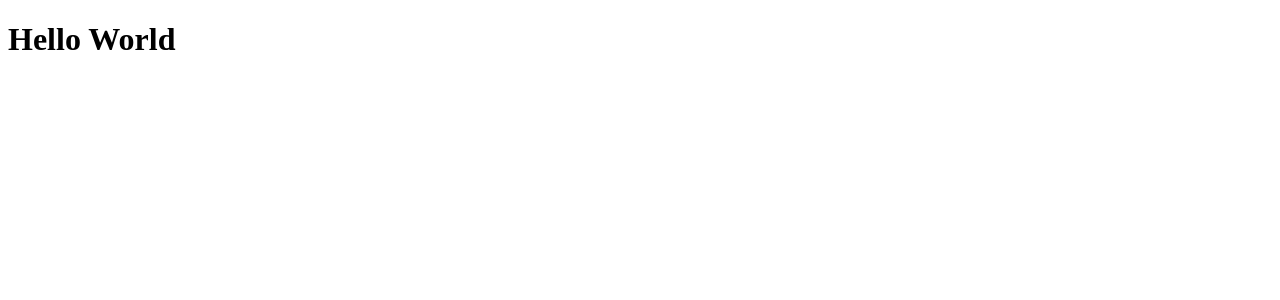
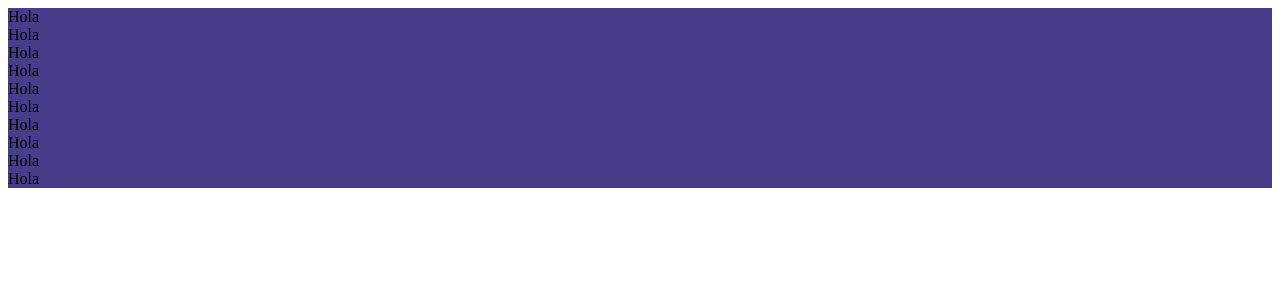
Before and after one commit to El-Mendez/Web_Lab08, a React app: page / in a window 1280 px wide. Shown: the top 300 px of the page. Built offline with nearby package versions, Linux system fonts and the light colour scheme.

Commit message:
Pues algo es algo

```diff
--- /dev/null
+++ b/app/src/components/App/App.css
@@ -0,0 +1,3 @@
+.App {
+
+}
--- /dev/null
+++ b/app/src/components/App/App.js
@@ -0,0 +1,34 @@
+import React from "react";
+import CardBoard from "../CardBoard/CardBoard";
+import "./App.css"
+import buildDeck from "../../utils/buildDeck";
+
+
+export default class App extends React.Component {
+    constructor(props) {
+        super(props);
+        this.state = {
+            deck: buildDeck(),
+            selectedGroup: [],
+            isComparing: false,
+        }
+    }
+
+    selectCard(card){
+        this.setState(() => {
+            this.state.selectedGroup.push(card);
+        })
+    }
+
+    render() {
+        return (
+            <div className={"App"}>
+                <CardBoard
+                    deck={this.state.deck}
+                    selectedGroup={this.state.selectedGroup}
+                    selectCard={(card) => this.selectCard(card)}
+                />
+            </div>
+        )
+    }
+}
--- /dev/null
+++ b/app/src/components/Card/Card.css
@@ -0,0 +1,7 @@
+.cardFront {
+    background: darkslateblue;
+}
+
+.cardBack {
+    background: indianred;
+}
--- /dev/null
+++ b/app/src/components/Card/Card.js
@@ -0,0 +1,22 @@
+import React from "react";
+import "./Card.css"
+import ReactCardFlip from "react-card-flip";
+
+export default class Carta extends React.Component {
+    render() {
+        return (
+            <div className={"card"} onClick={this.props.selectCard}>
+                <ReactCardFlip isFlipped={this.props.beingCompared || this.props.wasGuessed}>
+                    <div className={"cardFront"}>
+                        Hola
+                    </div>
+
+                    <div className={"cardBack"}>
+                        Adios
+                    </div>
+
+                </ReactCardFlip>
+            </div>
+        );
+    }
+}
--- /dev/null
+++ b/app/src/components/CardBoard/CardBoard.css
@@ -0,0 +1,3 @@
+.cardBoard {
+    background: black;
+}
--- /dev/null
+++ b/app/src/components/CardBoard/CardBoard.js
@@ -0,0 +1,24 @@
+import React from "react";
+import Card from "../Card/Card"
+import "./CardBoard.css"
+import contains from "../../utils/contains";
+
+export default class CardBoard extends React.Component {
+    render() {
+        return (
+            <div className={"cardBoard"}>
+                {
+                    this.props.deck.map((card, index) => {
+                        const isBeingCompared = contains(this.props.selectedGroup, card);
+                        return <Card
+                            key={index}
+                            beingCompared = {isBeingCompared}
+                            wasGuessed={card.wasGuessed}
+                            selectCard={() => this.props.selectCard(card)}
+                        />
+                    })
+                }
+            </div>
+        )
+    }
+}
--- a/app/src/components/Test.js
+++ /dev/null
@@ -1,9 +0,0 @@
-import React from "react";
-
-class Test extends React.Component {
-    render() {
-        return <h1>Hello World</h1>;
-    }
-}
-
-export default Test;
--- /dev/null
+++ b/app/src/constants.js
@@ -0,0 +1,3 @@
+export const CONSTANTS = {
+    cardNumber: 10
+}
--- a/app/src/index.js
+++ b/app/src/index.js
@@ -1,5 +1,5 @@
 import React from "react";
 import ReactDOM from "react-dom";
-import Test from "./components/Test";
+import App from "./components/App/App"
 
-ReactDOM.render(<Test />, document.getElementById("root"));
+ReactDOM.render(<App />, document.getElementById("root"));
--- /dev/null
+++ b/app/src/utils/buildDeck.js
@@ -0,0 +1,14 @@
+import {CONSTANTS} from "../constants"
+
+export default () => {
+    const cards = [];
+
+    while (cards.length < CONSTANTS.cardNumber){
+        const card =  {
+            wasGuessed: false
+        }
+        cards.push(card)
+    }
+
+    return cards
+}
--- /dev/null
+++ b/app/src/utils/contains.js
@@ -0,0 +1,7 @@
+export default (list, item) => {
+    let found = false;
+    for (let i = 0; i < list.length && !found; i++) {
+        found = list[i] === item;
+    }
+    return found;
+}
```
